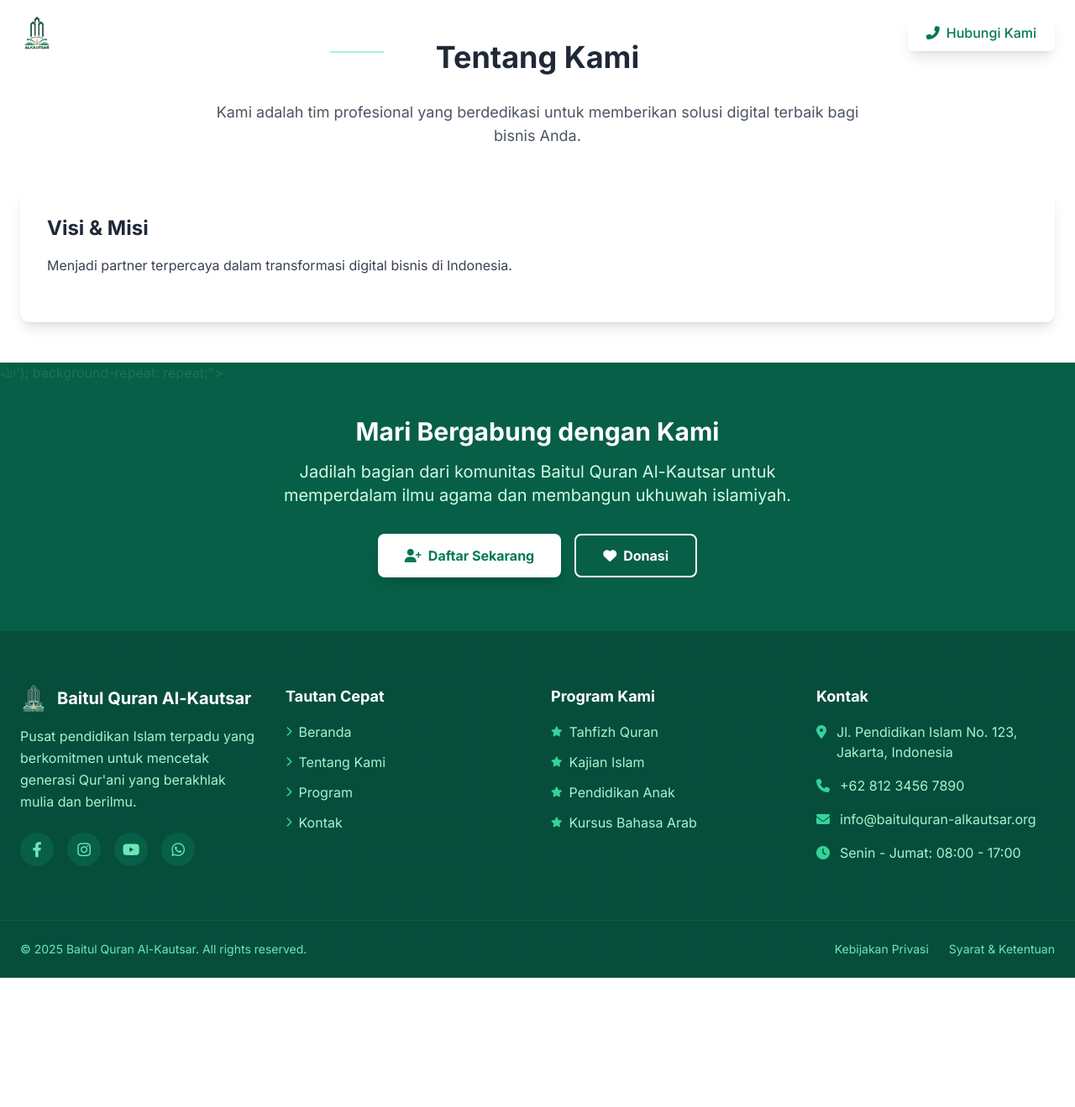
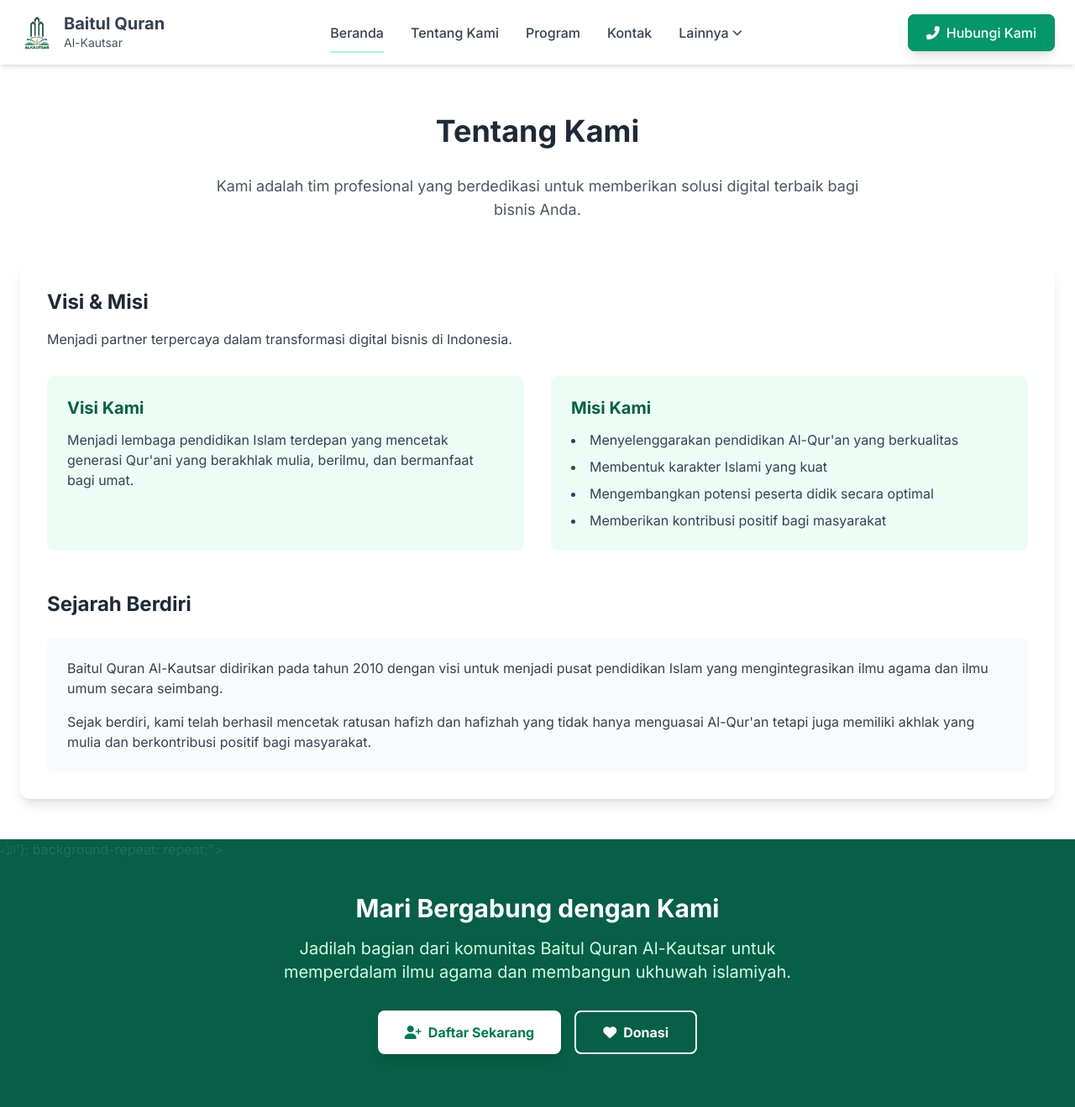
Before and after one commit to Ikhsan-Aldi/LPBaitulQuranAlKautsar, a CodeIgniter 4 app: the page made by app/Views/lp/tentang.php in a window 1280 px wide. Shown: the top 1319 px of the page at 84% size. Before the commit the page ends 1165 px from the top, so only its background shows below. Run offline with PHP 8.4 and a stand-in for CodeIgniter, Linux system fonts and the light colour scheme; the template is opened without the code that fills it, so the values that code supplies are empty; some libraries are stand-ins or nearby versions.

Commit message:
fix bug topbar layout

```diff
--- a/app/Views/lp/layout.php
+++ b/app/Views/lp/layout.php
@@ -53,16 +53,17 @@
             transform: translateY(-10px);
             transition: all 0.3s ease;
         }
+
         /* Update style untuk CTA button */
         .cta-button-normal {
-            background-color: rgba(255, 255, 255, 0.9); /* Sedikit transparan */
-            color: #047857; /* emerald-700 */
+            background-color: rgba(255, 255, 255, 0.9);
+            color: #047857;
             border: 2px solid rgba(255, 255, 255, 0.8);
             backdrop-filter: blur(4px);
         }
 
         .cta-button-scrolled {
-            background-color: #059669; /* emerald-500 - lebih soft dari emerald-700 */
+            background-color: #059669;
             color: white;
             border: 2px solid #059669;
         }
@@ -73,21 +74,54 @@
         }
 
         .cta-button-scrolled:hover {
-            background-color: #047857; /* emerald-700 */
+            background-color: #047857;
             border-color: #047857;
             transform: translateY(-1px);
+        }
+
+        /* Style untuk navbar di halaman non-home */
+        .navbar-non-home {
+            background-color: white;
+            box-shadow: 0 4px 6px -1px rgba(0, 0, 0, 0.1), 0 2px 4px -1px rgba(0, 0, 0, 0.06);
+        }
+
+        .navbar-non-home a:not(#cta-button),
+        .navbar-non-home button {
+            color: #374151;
+        }
+
+        .navbar-non-home a:not(#cta-button):hover,
+        .navbar-non-home button:hover {
+            color: #059669;
+        }
+
+        /* Style untuk konten halaman non-home - FIXED */
+        .content-non-home {
+            padding-top: 5.5rem; /* Memberi jarak untuk navbar fixed yang lebih besar */
+            min-height: 100vh;
+        }
+
+        /* Pastikan header memiliki z-index yang cukup tinggi */
+        header {
+            z-index: 1000;
+        }
+
+        /* Pastikan konten utama berada di bawah navbar */
+        main {
+            position: relative;
+            z-index: 1;
         }
     </style>
 </head>
 <body class="bg-white text-gray-800">
     <!-- Header Section -->
     <header class="fixed w-full z-50 navbar-transition" id="navbar">
-        <nav class="bg-transparent navbar-transition">
+        <nav class="bg-transparent navbar-transition" id="nav">
             <div class="max-w-7xl mx-auto px-6">
                 <div class="flex justify-between items-center py-4">
                     <!-- Logo -->
                     <div class="flex items-center">
-                        <a href="<?= base_url() ?>" class="text-white hover:text-emerald-50 flex items-center transition-colors duration-300">
+                        <a href="<?= base_url() ?>" class="text-white hover:text-emerald-50 flex items-center transition-colors duration-300" id="logo-link">
                             <img src="<?= base_url('assets/img/logo.png') ?>" alt="Baitul Quran Al-Kautsar" class="h-10 w-10 mr-3">
                             <div class="flex flex-col">
                                 <span class="text-xl font-bold leading-tight">Baitul Quran</span>
@@ -98,32 +132,32 @@
 
                     <!-- Desktop Navigation Menu -->
                     <div class="hidden md:flex space-x-8 items-center">
-                        <a href="<?= base_url() ?>" class="text-white hover:text-emerald-200 font-medium transition-colors duration-300 relative py-2 <?= (current_url() == base_url()) ? 'text-emerald-200' : '' ?>">
+                        <a href="<?= base_url() ?>" class="text-white hover:text-emerald-200 font-medium transition-colors duration-300 relative py-2 nav-link <?= (current_url() == base_url()) ? 'text-emerald-200' : '' ?>">
                             Beranda
                             <?php if (current_url() == base_url()): ?>
                                 <span class="absolute -bottom-1 left-0 w-full h-0.5 bg-emerald-200"></span>
                             <?php endif; ?>
                         </a>
-                        <a href="<?= base_url('tentang') ?>" class="text-white hover:text-emerald-200 font-medium transition-colors duration-300 relative py-2 <?= (current_url() == base_url('tentang')) ? 'text-emerald-200' : '' ?>">
+                        <a href="<?= base_url('tentang') ?>" class="text-white hover:text-emerald-200 font-medium transition-colors duration-300 relative py-2 nav-link <?= (current_url() == base_url('tentang')) ? 'text-emerald-200' : '' ?>">
                             Tentang Kami
                             <?php if (current_url() == base_url('tentang')): ?>
                                 <span class="absolute -bottom-1 left-0 w-full h-0.5 bg-emerald-200"></span>
                             <?php endif; ?>
                         </a>
-                        <a href="<?= base_url('profil') ?>" class="text-white hover:text-emerald-200 font-medium transition-colors duration-300 relative py-2 <?= (current_url() == base_url('profil')) ? 'text-emerald-200' : '' ?>">
+                        <a href="<?= base_url('profil') ?>" class="text-white hover:text-emerald-200 font-medium transition-colors duration-300 relative py-2 nav-link <?= (current_url() == base_url('profil')) ? 'text-emerald-200' : '' ?>">
                             Program
                             <?php if (current_url() == base_url('profil')): ?>
                                 <span class="absolute -bottom-1 left-0 w-full h-0.5 bg-emerald-200"></span>
                             <?php endif; ?>
                         </a>
-                        <a href="<?= base_url('kontak') ?>" class="text-white hover:text-emerald-200 font-medium transition-colors duration-300 relative py-2 <?= (current_url() == base_url('kontak')) ? 'text-emerald-200' : '' ?>">
+                        <a href="<?= base_url('kontak') ?>" class="text-white hover:text-emerald-200 font-medium transition-colors duration-300 relative py-2 nav-link <?= (current_url() == base_url('kontak')) ? 'text-emerald-200' : '' ?>">
                             Kontak
                             <?php if (current_url() == base_url('kontak')): ?>
                                 <span class="absolute -bottom-1 left-0 w-full h-0.5 bg-emerald-200"></span>
                             <?php endif; ?>
                         </a>
                         <div class="relative dropdown-group">
-                            <a href="<?= base_url('lainnya') ?>" class="text-white hover:text-emerald-200 font-medium transition-colors duration-300 flex items-center py-2 <?= (current_url() == base_url('lainnya')) ? 'text-emerald-200' : '' ?>">
+                            <a href="<?= base_url('lainnya') ?>" class="text-white hover:text-emerald-200 font-medium transition-colors duration-300 flex items-center py-2 nav-link <?= (current_url() == base_url('lainnya')) ? 'text-emerald-200' : '' ?>">
                                 Lainnya
                                 <i class="fas fa-chevron-down ml-1 text-xs"></i>
                             </a>
@@ -153,7 +187,7 @@
 
                     <!-- Mobile Menu Button -->
                     <div class="md:hidden">
-                        <button id="mobile-menu-button" class="text-white hover:text-emerald-200 focus:outline-none z-50 relative">
+                        <button id="mobile-menu-button" class="text-white hover:text-emerald-200 focus:outline-none z-50 relative nav-button">
                             <i class="fas fa-bars text-xl"></i>
                         </button>
                     </div>
@@ -189,7 +223,7 @@
     </header>
 
     <!-- Main Content -->
-    <main class="mx-auto">
+    <main class="mx-auto" id="main-content">
         <?= $this->renderSection('content') ?>
     </main>
 
@@ -351,81 +385,150 @@
 
     <!-- JavaScript untuk interaksi -->
     <script>
-        // Mobile menu toggle
-        document.getElementById('mobile-menu-button').addEventListener('click', function() {
-            const mobileMenu = document.getElementById('mobile-menu');
-            mobileMenu.classList.toggle('hidden');
+    // --- FUNGSI DETEKSI HALAMAN ---
+    function isHomePage() {
+        const path = window.location.pathname.replace(/\/+$/, ''); // hapus trailing slash
+        const base = "<?= rtrim(parse_url(base_url(), PHP_URL_PATH), '/') ?>";
+        return path === base || path === base + "/home" || path === "";
+    }
 
-            // Ganti ikon menu
-            const icon = this.querySelector('i');
-            if (mobileMenu.classList.contains('hidden')) {
-                icon.classList.remove('fa-times');
-                icon.classList.add('fa-bars');
-            } else {
-                icon.classList.remove('fa-bars');
-                icon.classList.add('fa-times');
-            }
+    // --- FUNGSI SETUP NAVBAR ---
+    function setupNavbar() {
+        const navbar = document.getElementById('navbar');
+        const nav = document.getElementById('nav');
+        const ctaButton = document.getElementById('cta-button');
+        const logoLink = document.getElementById('logo-link');
+        const navLinks = document.querySelectorAll('.nav-link');
+        const navButtons = document.querySelectorAll('.nav-button');
+        const mainContent = document.getElementById('main-content');
+
+        if (!navbar || !nav || !ctaButton || !mainContent) return;
+
+        if (isHomePage()) {
+            // HOME: transparan + tanpa padding
+            nav.classList.remove('navbar-non-home', 'bg-white', 'shadow-md');
+            nav.classList.add('bg-transparent');
+            mainContent.classList.remove('content-non-home');
+
+            logoLink.classList.add('text-white', 'hover:text-emerald-50');
+            logoLink.classList.remove('text-gray-700', 'hover:text-emerald-600');
+
+            navLinks.forEach(link => {
+                link.classList.add('text-white', 'hover:text-emerald-200');
+                link.classList.remove('text-gray-700', 'hover:text-emerald-600');
             });
 
-// Navbar scroll effect
-window.addEventListener('scroll', function() {
-    const navbar = document.getElementById('navbar');
-    const nav = navbar.querySelector('nav');
+            navButtons.forEach(btn => {
+                btn.classList.add('text-white', 'hover:text-emerald-200');
+                btn.classList.remove('text-gray-700', 'hover:text-emerald-600');
+            });
+
+            ctaButton.classList.remove('cta-button-scrolled');
+            ctaButton.classList.add('cta-button-normal');
+        } else {
+            // NON-HOME: putih + shadow + padding
+            nav.classList.add('navbar-non-home', 'bg-white', 'shadow-md');
+            nav.classList.remove('bg-transparent');
+            mainContent.classList.add('content-non-home');
+
+            logoLink.classList.remove('text-white', 'hover:text-emerald-50');
+            logoLink.classList.add('text-gray-700', 'hover:text-emerald-600');
+
+            navLinks.forEach(link => {
+                link.classList.remove('text-white', 'hover:text-emerald-200');
+                link.classList.add('text-gray-700', 'hover:text-emerald-600');
+            });
+
+            navButtons.forEach(btn => {
+                btn.classList.remove('text-white', 'hover:text-emerald-200');
+                btn.classList.add('text-gray-700', 'hover:text-emerald-600');
+            });
+
+            ctaButton.classList.remove('cta-button-normal');
+            ctaButton.classList.add('cta-button-scrolled');
+        }
+    }
+
+    // --- SCROLL EFFECT (hanya halaman HOME) ---
+    function handleScroll() {
+        if (!isHomePage()) return;
+        const nav = document.getElementById('nav');
         const ctaButton = document.getElementById('cta-button');
+        const logoLink = document.getElementById('logo-link');
+        const navLinks = document.querySelectorAll('.nav-link');
+        const navButtons = document.querySelectorAll('.nav-button');
 
         if (window.scrollY > 100) {
             nav.classList.remove('bg-transparent');
             nav.classList.add('bg-white', 'shadow-md');
-        // Ubah warna teks pada navbar setelah scroll
-        navbar.querySelectorAll('a, button').forEach(element => {
-            if (!element.closest('.dropdown-menu') && element.id !== 'cta-button') {
-                element.classList.remove('text-white', 'hover:text-emerald-200');
-                element.classList.add('text-gray-700', 'hover:text-emerald-600');
-            }
+
+            logoLink.classList.remove('text-white', 'hover:text-emerald-50');
+            logoLink.classList.add('text-gray-700', 'hover:text-emerald-600');
+
+            navLinks.forEach(link => {
+                link.classList.remove('text-white', 'hover:text-emerald-200');
+                link.classList.add('text-gray-700', 'hover:text-emerald-600');
             });
 
-        // Update CTA button untuk state scrolled
+            navButtons.forEach(btn => {
+                btn.classList.remove('text-white', 'hover:text-emerald-200');
+                btn.classList.add('text-gray-700', 'hover:text-emerald-600');
+            });
+
             ctaButton.classList.remove('cta-button-normal');
             ctaButton.classList.add('cta-button-scrolled');
+        } else {
+            setupNavbar(); // kembalikan ke gaya awal home
+        }
+    }
 
-    } else {
-        nav.classList.add('bg-transparent');
-        nav.classList.remove('bg-white', 'shadow-md');
-        // Kembalikan warna teks pada navbar
-        navbar.querySelectorAll('a, button').forEach(element => {
-            if (!element.closest('.dropdown-menu') && element.id !== 'cta-button') {
-                element.classList.add('text-white', 'hover:text-emerald-200');
-                element.classList.remove('text-gray-700', 'hover:text-emerald-600');
-            }
+    // --- MOBILE MENU TOGGLE ---
+    document.addEventListener('DOMContentLoaded', function () {
+        const mobileMenuBtn = document.getElementById('mobile-menu-button');
+        const mobileMenu = document.getElementById('mobile-menu');
+
+        if (mobileMenuBtn && mobileMenu) {
+            mobileMenuBtn.addEventListener('click', function () {
+                mobileMenu.classList.toggle('hidden');
+                const icon = this.querySelector('i');
+                icon.classList.toggle('fa-bars');
+                icon.classList.toggle('fa-times');
             });
 
-        // Update CTA button untuk state normal
-        ctaButton.classList.remove('cta-button-scrolled');
-        ctaButton.classList.add('cta-button-normal');
-    }
-});
-
-        // Close mobile menu when clicking on a link
+            // Tutup menu saat link diklik
             document.querySelectorAll('#mobile-menu a').forEach(link => {
-            link.addEventListener('click', function() {
-                document.getElementById('mobile-menu').classList.add('hidden');
-                document.getElementById('mobile-menu-button').querySelector('i').classList.remove('fa-times');
-                document.getElementById('mobile-menu-button').querySelector('i').classList.add('fa-bars');
+                link.addEventListener('click', function () {
+                    mobileMenu.classList.add('hidden');
+                    const icon = mobileMenuBtn.querySelector('i');
+                    icon.classList.add('fa-bars');
+                    icon.classList.remove('fa-times');
                 });
             });
+        }
 
-        // Close dropdown when clicking outside
-        document.addEventListener('click', function(event) {
+        // Tutup dropdown jika klik di luar
+        document.addEventListener('click', function (event) {
             const dropdowns = document.querySelectorAll('.dropdown-group');
             dropdowns.forEach(dropdown => {
                 if (!dropdown.contains(event.target)) {
                     const menu = dropdown.querySelector('.dropdown-menu');
+                    if (menu) {
                         menu.style.opacity = '0';
                         menu.style.visibility = 'hidden';
                         menu.style.transform = 'translateY(-10px)';
                     }
+                }
             });
         });
+
+        // --- INIT ---
+        setupNavbar(); // pasang state awal
+        if (isHomePage()) window.addEventListener('scroll', handleScroll);
+    });
+
+    // --- REINIT saat kembali/back/forward (bfcache) ---
+    window.addEventListener('pageshow', setupNavbar);
+    document.addEventListener('htmx:afterSwap', setupNavbar);
 </script>
 </body>
 </html>
--- a/app/Views/lp/tentang.php
+++ b/app/Views/lp/tentang.php
@@ -13,7 +13,43 @@
         <p class="text-gray-700 mb-6">
             Menjadi partner terpercaya dalam transformasi digital bisnis di Indonesia.
         </p>
-        <!-- Tambahkan konten lainnya -->
+
+        <div class="grid grid-cols-1 md:grid-cols-2 gap-8 mt-8">
+            <div class="bg-emerald-50 p-6 rounded-lg">
+                <h3 class="text-xl font-bold text-emerald-800 mb-3">Visi Kami</h3>
+                <p class="text-gray-700">
+                    Menjadi lembaga pendidikan Islam terdepan yang mencetak generasi Qur'ani
+                    yang berakhlak mulia, berilmu, dan bermanfaat bagi umat.
+                </p>
+            </div>
+
+            <div class="bg-emerald-50 p-6 rounded-lg">
+                <h3 class="text-xl font-bold text-emerald-800 mb-3">Misi Kami</h3>
+                <ul class="text-gray-700 list-disc list-inside space-y-2">
+                    <li>Menyelenggarakan pendidikan Al-Qur'an yang berkualitas</li>
+                    <li>Membentuk karakter Islami yang kuat</li>
+                    <li>Mengembangkan potensi peserta didik secara optimal</li>
+                    <li>Memberikan kontribusi positif bagi masyarakat</li>
+                </ul>
+            </div>
+        </div>
+
+        <!-- Sejarah -->
+        <div class="mt-12">
+            <h2 class="text-2xl font-bold mb-6">Sejarah Berdiri</h2>
+            <div class="bg-gray-50 p-6 rounded-lg">
+                <p class="text-gray-700 mb-4">
+                    Baitul Quran Al-Kautsar didirikan pada tahun 2010 dengan visi untuk
+                    menjadi pusat pendidikan Islam yang mengintegrasikan ilmu agama
+                    dan ilmu umum secara seimbang.
+                </p>
+                <p class="text-gray-700">
+                    Sejak berdiri, kami telah berhasil mencetak ratusan hafizh dan hafizhah
+                    yang tidak hanya menguasai Al-Qur'an tetapi juga memiliki akhlak yang mulia
+                    dan berkontribusi positif bagi masyarakat.
+                </p>
+            </div>
+        </div>
     </div>
 </div>
 <?= $this->endSection() ?>
```
Lines whose indentation alone changed are shown as unchanged.
